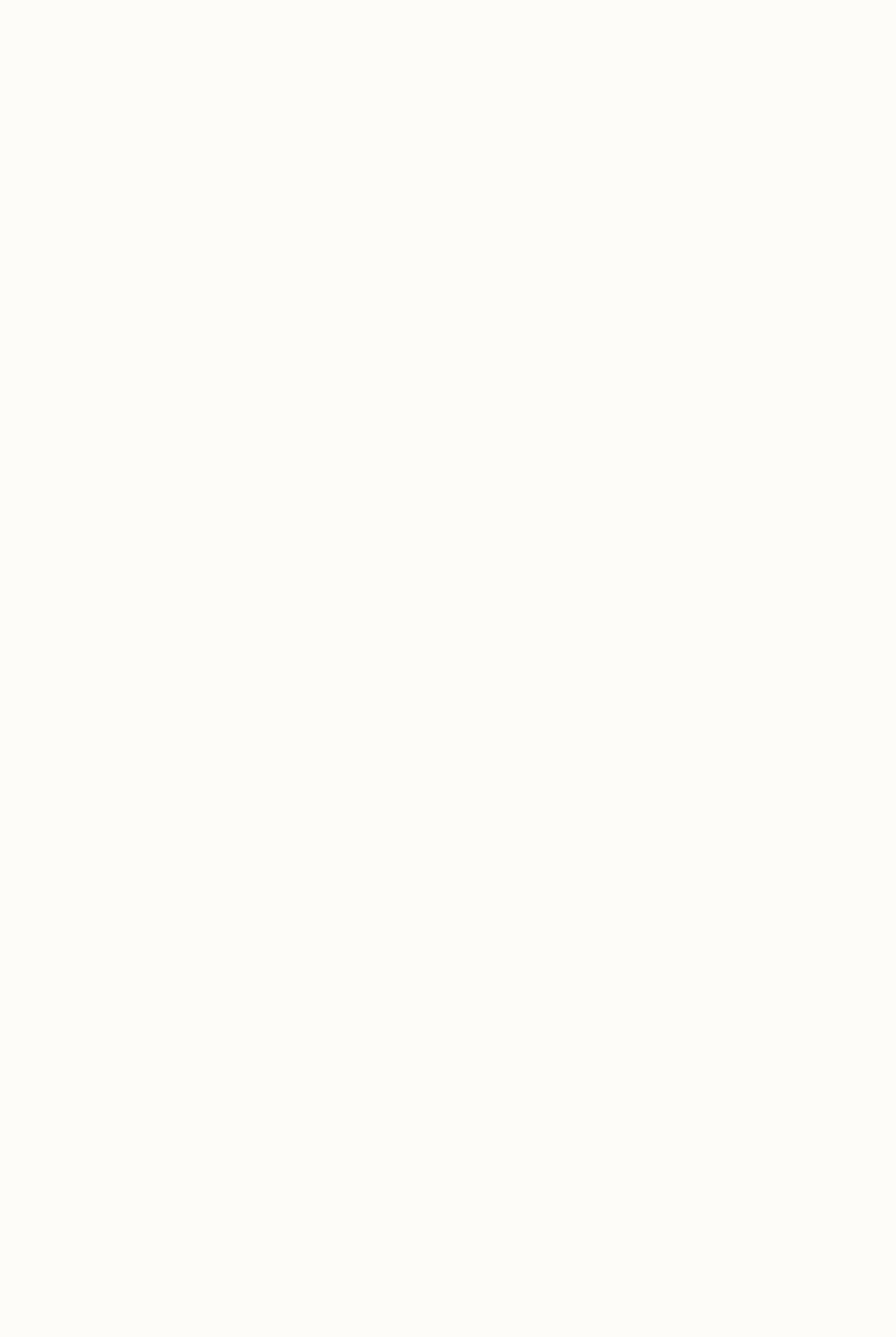
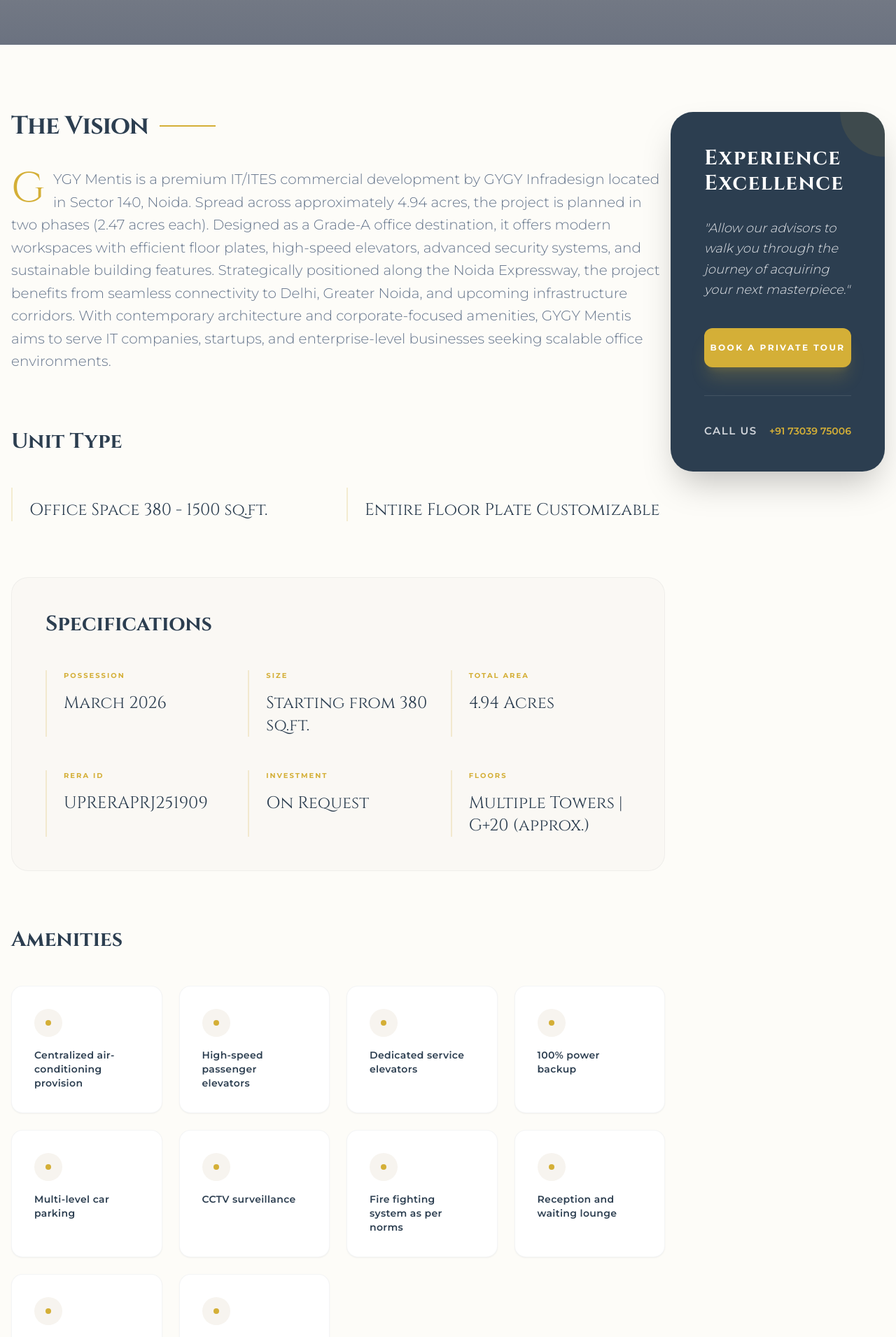
Before and after one commit to tejmurovaasmaa-dotcom/mainwebsite, a Next.js app: page /projects/Noida/commercial/gygy-mentis-sector-140-noida in a window 1280 px wide. Before the commit this address had no page. Shown: the part 880-2791 px from the top of the page at 70% size. Before the commit the page ends 800 px from the top, so only its background shows below. Built offline with nearby package versions, Linux system fonts and the light colour scheme; grey boxes are pictures that could not be loaded.

Commit message:
change in le court commercial

```diff
--- a/src/app/(site)/projects/projectDetails.ts
+++ b/src/app/(site)/projects/projectDetails.ts
@@ -337,7 +337,7 @@
         videoLink:"",
         location:"Sector 98, Noida",
         price:"Starting at ₹1.5 Cr*",
-        size:"1BHK &2BHK Suites",
+        size:"Retail Shop",
         floors:"3 Floors",
         highlights:[
         "Luxury high-street commercial development",
@@ -351,8 +351,7 @@
         locationLink:"https://www.google.com/maps/embed?pb=!1m18!1m12!1m3!1d2095.095658102687!2d77.35611625528433!3d28.53531521266614!2m3!1f0!2f0!3f0!3m2!1i1024!2i768!4f13.1!3m3!1m2!1s0x390ce74ba6d0c731%3A0x521fc3e5840a23!2sSmartworld%20Residences%20by%20Elie%20Saab%2C%20Sector%2098%2C%20Noida!5e1!3m2!1sen!2sin!4v1771138318394!5m2!1sen!2sin",
         possession:"December 2030 (Expected)",
         area: "Approx. 6 Acres",
-        unit:["1BHK Suite – 695 sq.ft.",
-        "2BHK Suite – 1665 sq.ft."],
+        unit:["Retail Shops - 750 sq.ft."],
         rera:"UPRERAPRJ300532/12/2025",
         amenities:[
         "Curated retail, lifestyle, spa & fine dining concepts",
@@ -578,5 +577,54 @@
             "https://res.cloudinary.com/dkgo71mgz/image/upload/v1771829477/fairfoxen_basmig.webp",
             "https://res.cloudinary.com/dkgo71mgz/image/upload/v1771837807/enffx_dkyq31.webp"
         ]
-    }
+    },
+{
+    id: "15",
+    slug: "gygy-mentis-sector-140-noida",
+    name: "GYGY Mentis",
+    type: "Commercial",
+    description: "GYGY Mentis is a premium IT/ITES commercial development by GYGY Infradesign located in Sector 140, Noida. Spread across approximately 4.94 acres, the project is planned in two phases (2.47 acres each). Designed as a Grade-A office destination, it offers modern workspaces with efficient floor plates, high-speed elevators, advanced security systems, and sustainable building features. Strategically positioned along the Noida Expressway, the project benefits from seamless connectivity to Delhi, Greater Noida, and upcoming infrastructure corridors. With contemporary architecture and corporate-focused amenities, GYGY Mentis aims to serve IT companies, startups, and enterprise-level businesses seeking scalable office environments.",
+    image: "https://res.cloudinary.com/dkgo71mgz/image/upload/v1771847814/gymnts_i5yudt.webp",
+    videoLink: "",
+    location: "Sector 140, Noida Expressway",
+    price: "On Request",
+    size: "Starting from 380 sq.ft.",
+    floors: "Multiple Towers | G+20 (approx.)",
+    highlights: [
+        "Located on Noida Expressway – high-growth commercial corridor",
+        "Approx. 4.94 acres development (Phase 1 & 2)",
+        "Total built-up area ~1,50,000 sq.ft.",
+        "Total saleable area ~1,20,000 sq.ft.",
+        "Designed for IT/ITES and corporate offices",
+        "Modern façade with energy-efficient glass elevation",
+        "Ample parking space for owners and visitors",
+        "24x7 security with CCTV surveillance",
+        "High-speed elevators and power backup",
+        "Close to metro station and residential catchment"
+    ],
+    city: "Noida",
+    locationLink: "https://www.google.com/maps/embed?pb=!1m18!1m12!1m3!1d47423.03659431304!2d77.39929570597778!3d28.49876702144311!2m3!1f0!2f0!3f0!3m2!1i1024!2i768!4f13.1!3m3!1m2!1s0x390ce992b0fabe45%3A0xe66a3dd9d495cfe0!2sGYGY%20Mentis%20Official!5e1!3m2!1sen!2sin!4v1771849533429!5m2!1sen!2sin",
+    possession: "March 2026",
+    area: "4.94 Acres",
+    unit: [
+        "Office Space 380 - 1500 sq.ft.",
+        "Entire Floor Plate Customizable",
+    ],
+    rera: "UPRERAPRJ251909",
+    amenities: [
+        "Centralized air-conditioning provision",
+        "High-speed passenger elevators",
+        "Dedicated service elevators",
+        "100% power backup",
+        "Multi-level car parking",
+        "CCTV surveillance",
+        "Fire fighting system as per norms",
+        "Reception and waiting lounge",
+        "Landscaped common areas",
+        "Food court / cafeteria space"
+    ],
+    gallery: [
+        "https://res.cloudinary.com/dkgo71mgz/image/upload/v1771847814/gymnts_i5yudt.webp"
+    ]
+}
 ];
```
